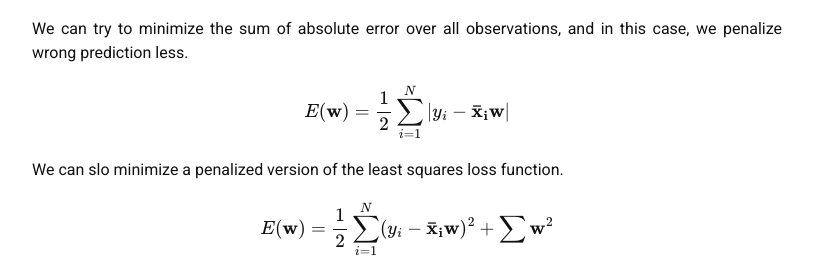
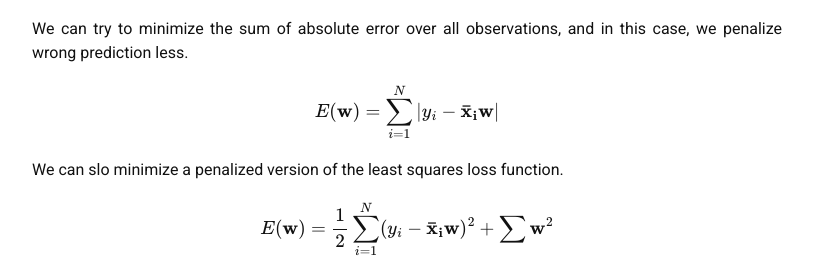
Before and after one commit to liambll/blog-archive, a Jekyll site: the page built from _posts/2017-06-29-linear-regression.markdown, in a window 1280 px wide and 900 px high, scrolled down 1474 px. Shown: the part 176-451 px from the top of the window, without its empty margins (233-1046 px from the left). Built offline with Jekyll 4.4.1, drawn with Linux system fonts in a browser that asks for light colours; nearby versions of some CDN libraries; formulas are drawn with MathJax 3; comment, search, counter and statistics services are not loaded.

Commit message:
Update 2017-06-29-linear-regression.markdown

```diff
--- a/_posts/2017-06-29-linear-regression.markdown
+++ b/_posts/2017-06-29-linear-regression.markdown
@@ -49,7 +49,7 @@ E(\mathbf{w}) = \frac{1}{2}\sum_{i=1}^N (y\_i - \mathbf{\bar{x}\_i}\mathbf{w})^2
 \\]
 We can try to minimize the sum of absolute error over all observations, and in this case, we penalize wrong prediction less.
 \\[
-E(\mathbf{w}) = \frac{1}{2}\sum_{i=1}^N \|y\_i - \mathbf{\bar{x}\_i}\mathbf{w}\|
+E(\mathbf{w}) = \sum_{i=1}^N \|y\_i - \mathbf{\bar{x}\_i}\mathbf{w}\|
 \\]
 We can slo minimize a penalized version of the least squares loss function.
 \\[
```
